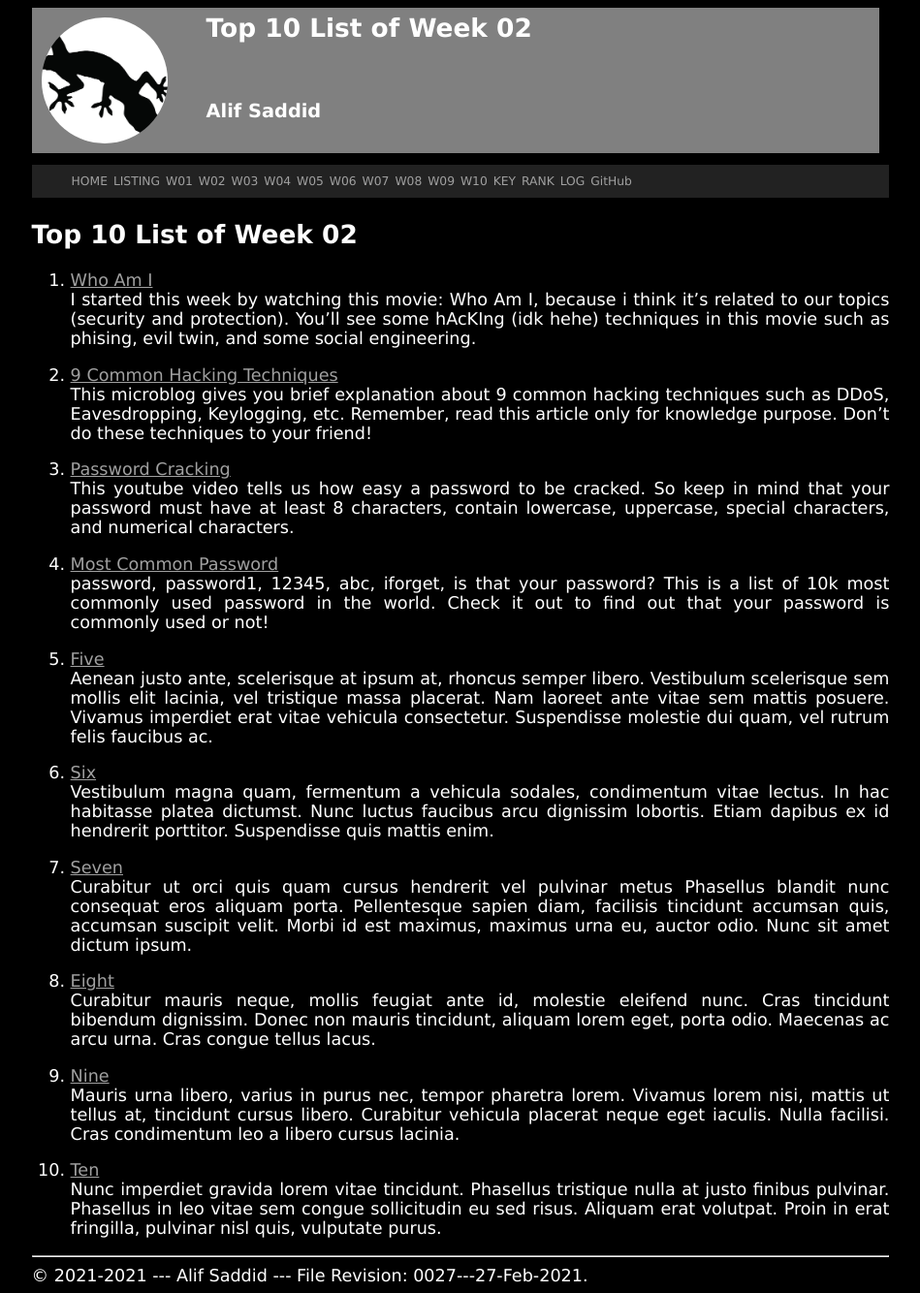
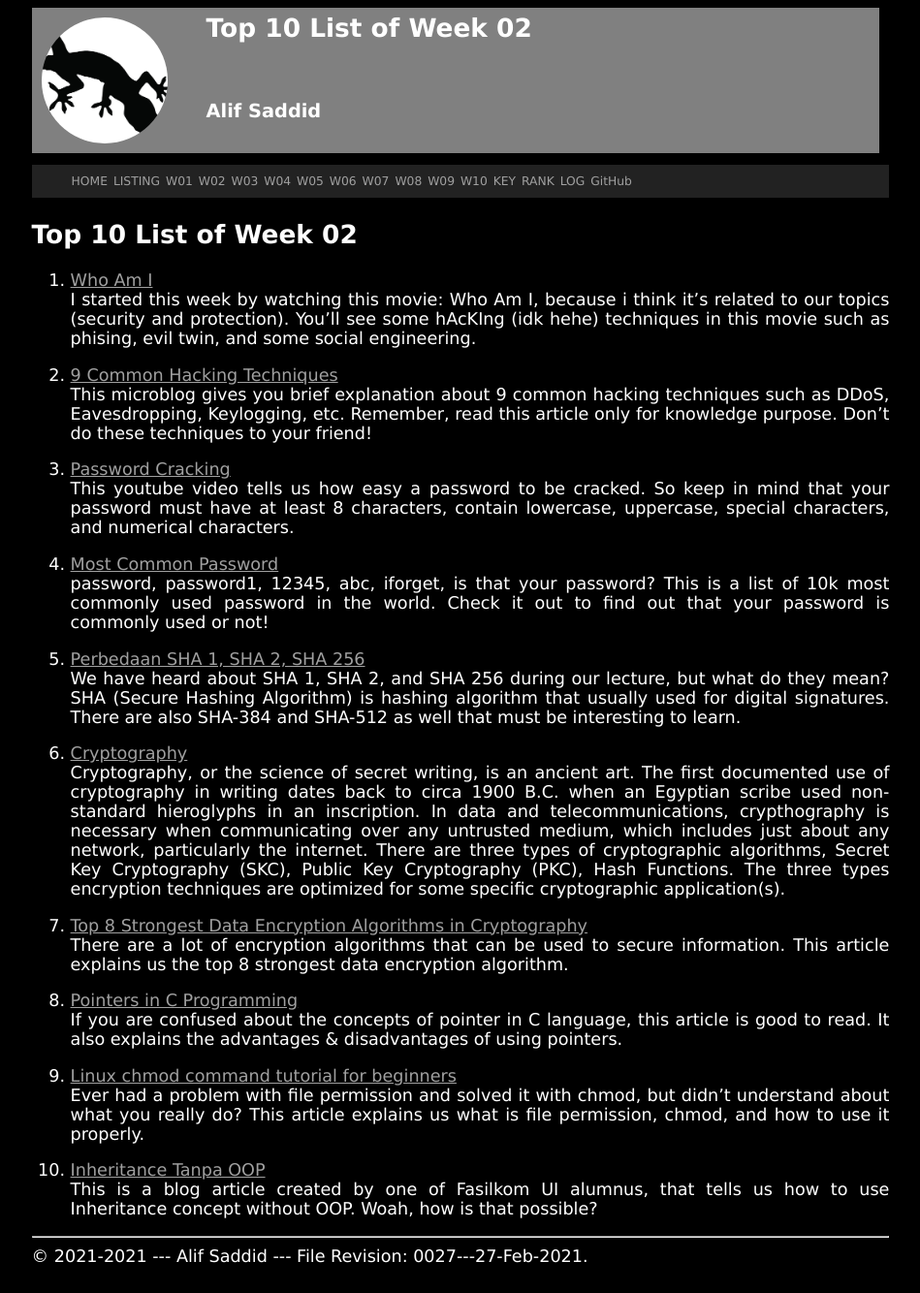
Before and after one commit to alifsaddid/os211, a Jekyll site: the page built from w02.md, in a window 1280 px wide. Shown: the whole page at 97% size, without its empty margins (165-1114 px from the left). Built offline with Jekyll 4.4.1, drawn with Linux system fonts in a browser that asks for light colours; our own code applies the rules of GitHub Pages for plain Markdown files.

Commit message:
OS211 alifsaddid

```diff
--- a/w02.md
+++ b/w02.md
@@ -17,44 +17,20 @@ This youtube video tells us how easy a password to be cracked. So keep in mind t
 4. [Most Common Password](https://github.com/danielmiessler/SecLists/blob/master/Passwords/Common-Credentials/10k-most-common.txt)<br>
 password, password1, 12345, abc, iforget, is that your password? This is a list of 10k most commonly used password in the world. Check it out to find out that your password is commonly used or not!
 
-5. [Five](https://en.wikipedia.org/wiki/5)<br>
-Aenean justo ante, scelerisque at ipsum at, rhoncus semper libero.
-Vestibulum scelerisque sem mollis elit lacinia, vel tristique massa placerat.
-Nam laoreet ante vitae sem mattis posuere.
-Vivamus imperdiet erat vitae vehicula consectetur.
-Suspendisse molestie dui quam, vel rutrum felis faucibus ac.
+5. [Perbedaan SHA 1, SHA 2, SHA 256](https://sslindonesia.com/perbedaan-sha-1-sha-2-sha-256/)<br>
+We have heard about SHA 1, SHA 2, and SHA 256 during our lecture, but what do they mean? SHA (Secure Hashing Algorithm) is hashing algorithm that usually used for digital signatures. There are also SHA-384 and SHA-512 as well that must be interesting to learn.
 
-6. [Six](https://en.wikipedia.org/wiki/6)<br>
-Vestibulum magna quam, fermentum a vehicula sodales, condimentum vitae lectus.
-In hac habitasse platea dictumst.
-Nunc luctus faucibus arcu dignissim lobortis.
-Etiam dapibus ex id hendrerit porttitor.
-Suspendisse quis mattis enim.
+6. [Cryptography](https://www.garykessler.net/library/crypto.html)<br>
+Cryptography, or the science of secret writing, is an ancient art. The first documented use of cryptography in writing dates back to circa 1900 B.C. when an Egyptian scribe used non-standard hieroglyphs in an inscription. In data and telecommunications, crypthography is necessary when communicating over any untrusted medium, which includes just about any network, particularly the internet. There are three types of cryptographic algorithms, Secret Key Cryptography (SKC), Public Key Cryptography (PKC), Hash Functions. The three types encryption techniques are optimized for some specific cryptographic application(s).
 
-7. [Seven](https://en.wikipedia.org/wiki/7)<br>
-Curabitur ut orci quis quam cursus hendrerit vel pulvinar metus
-Phasellus blandit nunc consequat eros aliquam porta.
-Pellentesque sapien diam, facilisis tincidunt accumsan quis, accumsan suscipit velit.
-Morbi id est maximus, maximus urna eu, auctor odio.
-Nunc sit amet dictum ipsum.
+7. [Top 8 Strongest Data Encryption Algorithms in Cryptography](https://acodez.in/data-encryption-algorithms/)<br>
+There are a lot of encryption algorithms that can be used to secure information. This article explains us the top 8 strongest data encryption algorithm.
 
-8. [Eight](https://en.wikipedia.org/wiki/8)<br>
-Curabitur mauris neque, mollis feugiat ante id, molestie eleifend nunc.
-Cras tincidunt bibendum dignissim.
-Donec non mauris tincidunt, aliquam lorem eget, porta odio.
-Maecenas ac arcu urna.
-Cras congue tellus lacus.
+8. [Pointers in C Programming](https://www.guru99.com/c-pointers.html)<br>
+If you are confused about the concepts of pointer in C language, this article is good to read. It also explains the advantages & disadvantages of using pointers.
 
-9. [Nine](https://en.wikipedia.org/wiki/9)<br>
-Mauris urna libero, varius in purus nec, tempor pharetra lorem.
-Vivamus lorem nisi, mattis ut tellus at, tincidunt cursus libero.
-Curabitur vehicula placerat neque eget iaculis.
-Nulla facilisi.
-Cras condimentum leo a libero cursus lacinia.
+9. [Linux chmod command tutorial for beginners](https://www.howtoforge.com/tutorial/linux-chmod-command/)<br>
+Ever had a problem with file permission and solved it with chmod, but didn't understand about what you really do? This article explains us what is file permission, chmod, and how to use it properly.
 
-10. [Ten](https://en.wikipedia.org/wiki/10)<br>
-Nunc imperdiet gravida lorem vitae tincidunt.
-Phasellus tristique nulla at justo finibus pulvinar.
-Phasellus in leo vitae sem congue sollicitudin eu sed risus.
-Aliquam erat volutpat.
-Proin in erat fringilla, pulvinar nisl quis, vulputate purus.
+10. [Inheritance Tanpa OOP](https://fairuzi10.com/blog/inheritance-tanpa-oop/)<br>
+This is a blog article created by one of Fasilkom UI alumnus, that tells us how to use Inheritance concept without OOP. Woah, how is that possible?
```
Also changed, not shown: 2 other files.
